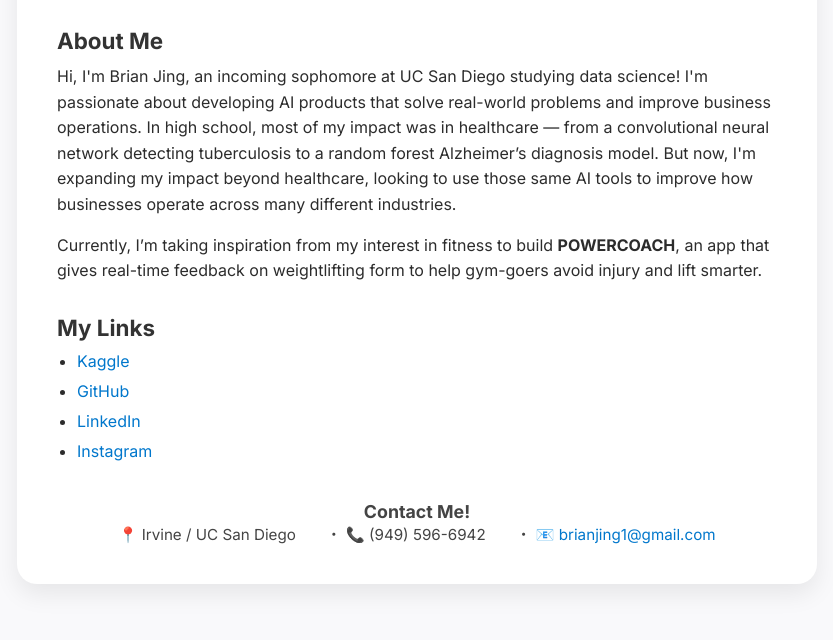
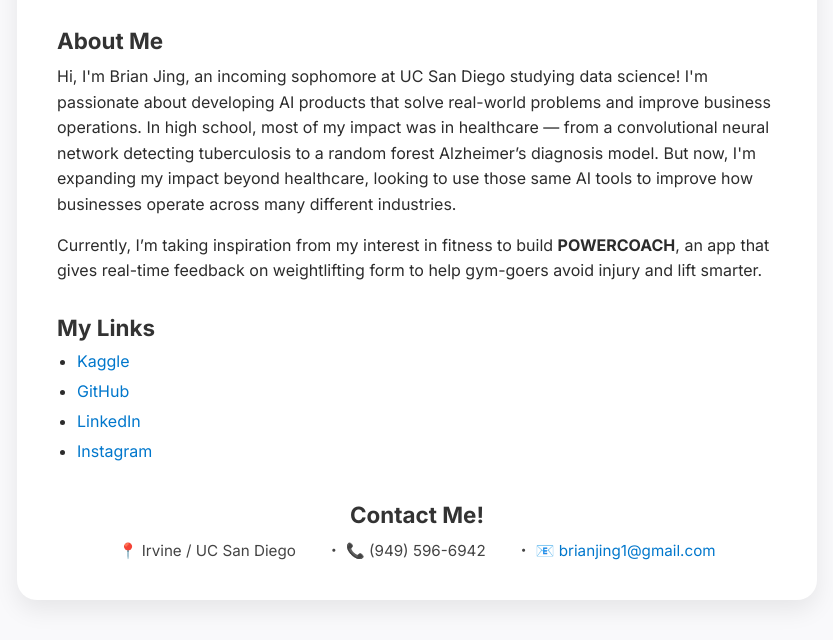
Before and after one commit to brianjjing/brianjjing.github.io, a plain HTML site: page index.html in a window 1280 px wide. Shown: the part 172-812 px from the top of the page, without its empty margins (223-1056 px from the left). Drawn offline with Linux system fonts and the light colour scheme.

Commit message:
Update index.html

```diff
--- a/index.html
+++ b/index.html
@@ -99,7 +99,8 @@
     </ul>
 
     <div class="contact">
-      <h3 style = "text-align: center;">Contact Me!</h3>
+      <h2 style = "text-align: center;">Contact Me!</h2>
+
       📍 Irvine / UC San Diego  ・  📞 (949) 596-6942  ・  📧 <a href="mailto:brianjing1@gmail.com">brianjing1@gmail.com</a>
     </div>
   </div>
```
